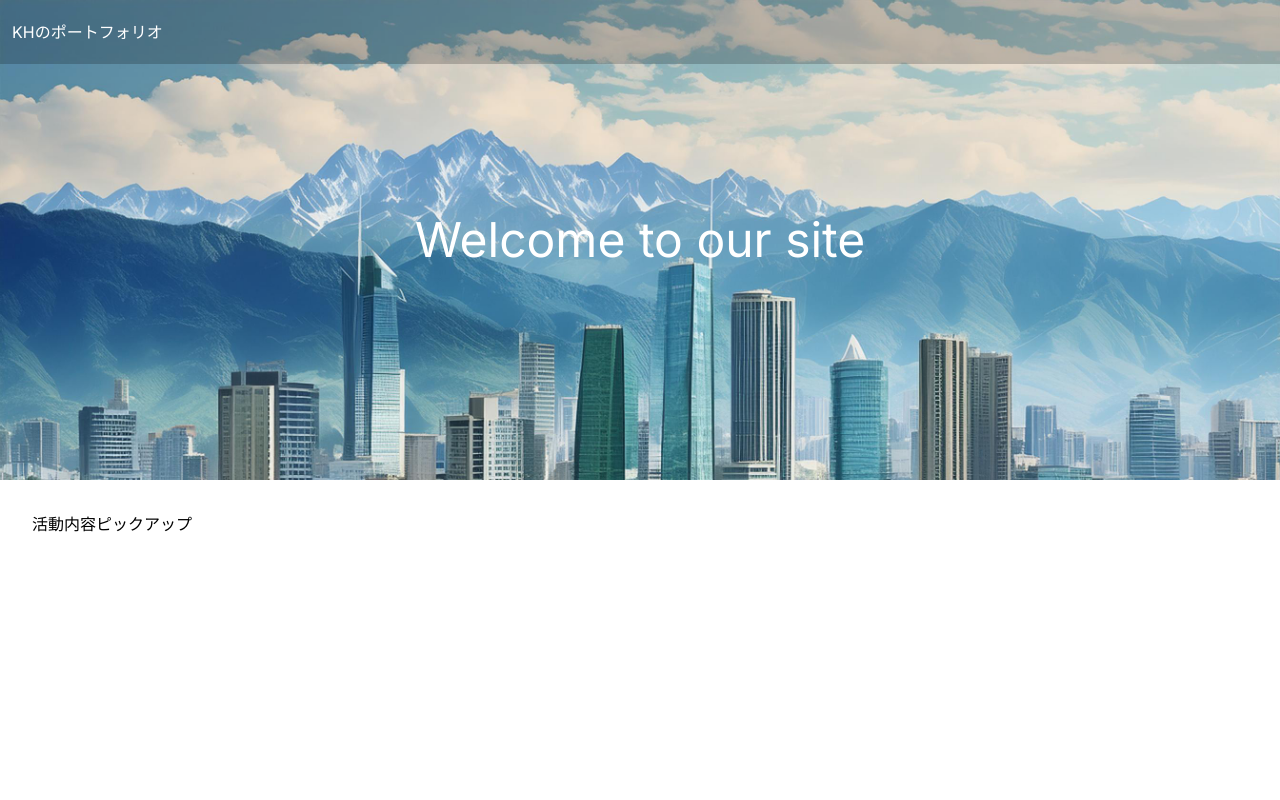
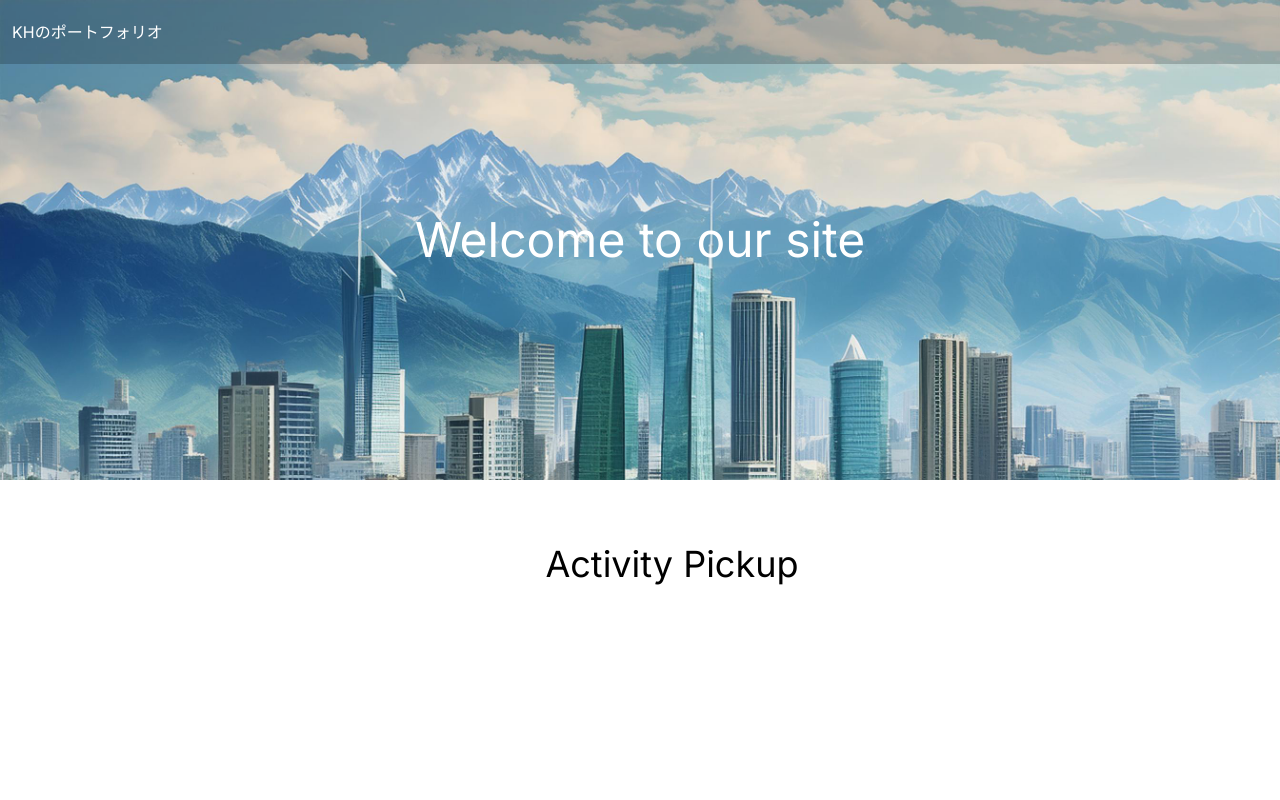
Before and after one commit to KHashimoto3/KH_Portfolio, a Next.js app in the folder front/: page / in a window 1280 px wide. Shown: the top 800 px of the page. Built offline with nearby package versions, Linux system fonts and the light colour scheme.

Commit message:
feat: Update activity pickup page to use SectionTitle component

```diff
--- /dev/null
+++ b/front/src/components/header/sectionTitle.tsx
@@ -0,0 +1,12 @@
+type Props = {
+  text: string;
+};
+
+export const SectionTitle = (props: Props) => {
+  const { text } = props;
+  return (
+    <div className="container m-8">
+      <h1 className="text-center text-4xl">{text}</h1>
+    </div>
+  );
+};
--- a/front/src/features/activity-pickup/activityPickup.tsx
+++ b/front/src/features/activity-pickup/activityPickup.tsx
@@ -1,7 +1,9 @@
+import { SectionTitle } from "@/components/header/sectionTitle";
+
 export const ActivityPickup = () => {
   return (
     <div id="activity-pickup" className="container m-8 flex">
-      <h1>活動内容ピックアップ</h1>
+      <SectionTitle text="Activity Pickup" />
     </div>
   );
 };
```
